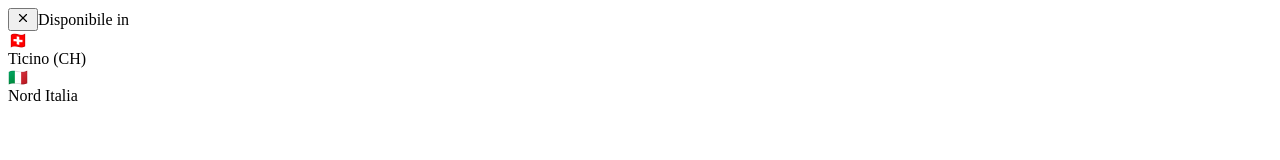
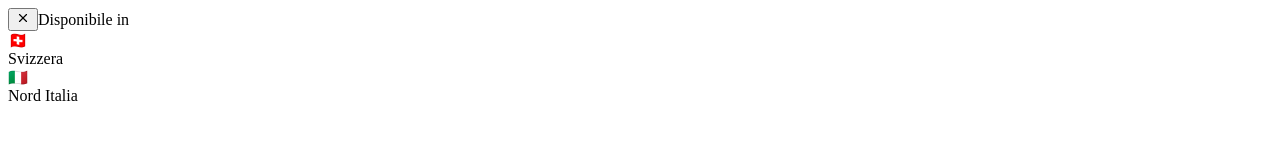
Before and after one commit to NicolaChiarappa/lucastable, a React (Vite) app: page / in a window 1280 px wide. Shown: the top 160 px of the page. Built offline with nearby package versions, Linux system fonts and the light colour scheme; the HTML template or start-up script is replaced by a standard one.

Commit message:
fix: availability in svizzera

```diff
--- a/src/app/components/AvailabilityBadge.tsx
+++ b/src/app/components/AvailabilityBadge.tsx
@@ -29,7 +29,7 @@ export function AvailabilityBadge() {
                         <span className="text-2xl leading-none">🇨🇭</span>
                         <div className="flex flex-col">
 
-                            <span className="text-sm font-bold">Ticino (CH)</span>
+                            <span className="text-sm font-bold">Svizzera</span>
                         </div>
                     </div>
 
```
